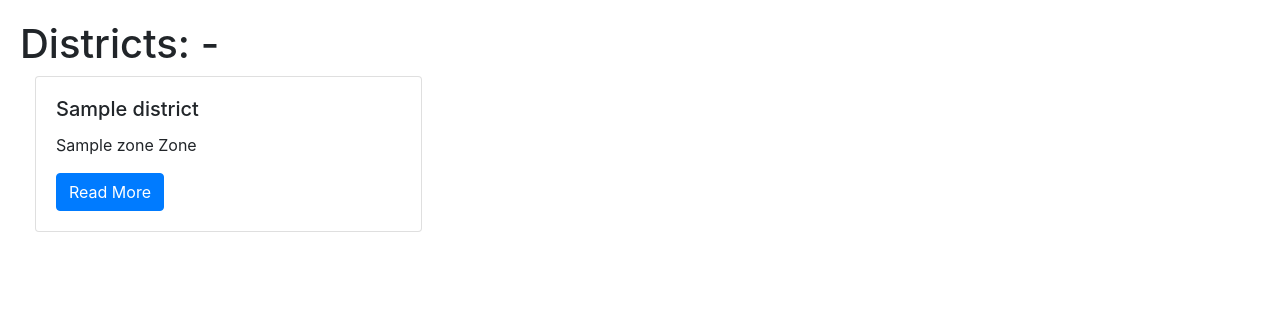
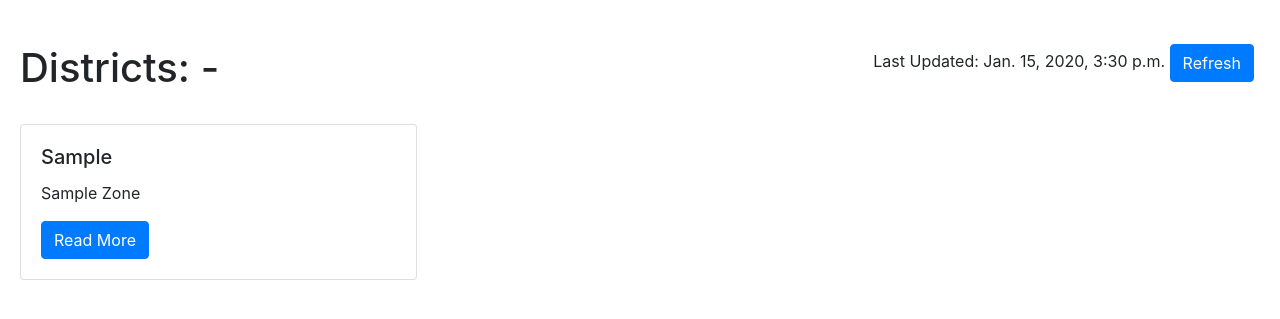
Before and after one commit to sharananurag998/CovidSurveillance, a Django app: page /districts/ in a window 1280 px wide. Shown: the part 56-375 px from the top of the page. Run offline with Django 3.2, Linux system fonts and the light colour scheme; tables that the repository leaves empty hold one stand-in row (values such as "Sample post"); a database or web service that is not in the repository returns one stand-in record (values such as "Sample title"); data that the repository does not hold is empty; some libraries are stand-ins or nearby versions.

Commit message:
Limited API Call using refresh button
Added Refresh Button for API calls, added Last Updated text and changed timezone to Asia/Calcutta.

```diff
--- a/CovidSurveillance/settings.py
+++ b/CovidSurveillance/settings.py
@@ -106,7 +106,7 @@
 
 LANGUAGE_CODE = 'en-us'
 
-TIME_ZONE = 'UTC'
+TIME_ZONE = 'Asia/Calcutta'
 
 USE_I18N = True
 
--- a/home/models.py
+++ b/home/models.py
@@ -6,3 +6,4 @@
     state = models.TextField()
     district = models.TextField()
     zone = models.TextField()
+    lastupdated = models.DateTimeField(auto_now=True)
--- a/home/templates/district_index.html
+++ b/home/templates/district_index.html
@@ -3,22 +3,32 @@
 {% block page_content %}
 
     <div class = "pagestart" style="margin: 20px 10px 10px 20px">
+        <br>
+        <div class="row">
+        <div class="col-md-4"><h1>Districts: -</h1></div>
+        <div class="col-md-4 offset-md-4">
+            Last Updated: {{ districts.0.lastupdated }}
+            <a href="/districts/refresh"><button type="button" class="btn btn-primary">Refresh</button></a>
+        </div>
+        </div>
 
-        <h1>Districts: -</h1>
+        <br>
+        <div class="row">
             {% for district in districts %}
                 <div class="col-md-4">
                     <div class="card mb-2">
                         <div class="card-body">
                             <h5 class="card-title">{{ district.district }}</h5>
                             <p class="card-text">{{ district.zone }} Zone</p>
-                    <a href="{% url 'district_detail' district.pk %}"
-                        class="btn btn-primary">
+                            <a href="{% url 'district_detail' district.pk %}" class="btn btn-primary">
                                 Read More
                             </a>
                         </div>
                     </div>
                 </div>
             {% endfor %}
+        </div>
+
 
     </div>
 {% endblock page_content %}
--- a/home/urls.py
+++ b/home/urls.py
@@ -2,6 +2,7 @@
 from home import views
 
 urlpatterns = [
-    path('', views.district_index, name='district_index'),
+    path('', views.district_index_display, name='district_index_display'),
+    path('refresh/', views.district_index_refresh, name='district_index_refresh'),
     path("<int:pk>/", views.district_detail, name='district_detail'),
 ]
--- a/home/views.py
+++ b/home/views.py
@@ -1,20 +1,29 @@
 from django.shortcuts import render
 from home.models import HomeModel
 import requests
+import datetime
 # Create your views here.
 
 def hello_world(request):
     return render(request, 'homepage.html', {})
 
-def district_index(request):
+def district_index_refresh(request):
     response = requests.get('https://api.covid19india.org/zones.json')
     zonedata = response.json()
     p = HomeModel.objects.all()
     p.delete()
     for i in zonedata.items():
         for j in i[1]:
-            p = HomeModel(state=j['state'], district=j['district'], zone=j['zone'])
+            p = HomeModel(state=j['state'], district=j['district'], zone=j['zone'], lastupdated=datetime.datetime.now())
             p.save()
+    districts = HomeModel.objects.all()
+    context = {
+        'districts': districts
+    }
+
+    return render(request, 'district_index.html', context)
+
+def district_index_display(request):
     districts = HomeModel.objects.all()
     context = {
         'districts': districts
```
Also changed, not shown: home/migrations/0003_homemodel_lastupdated.py (added). Lines whose indentation alone changed are shown as unchanged.
